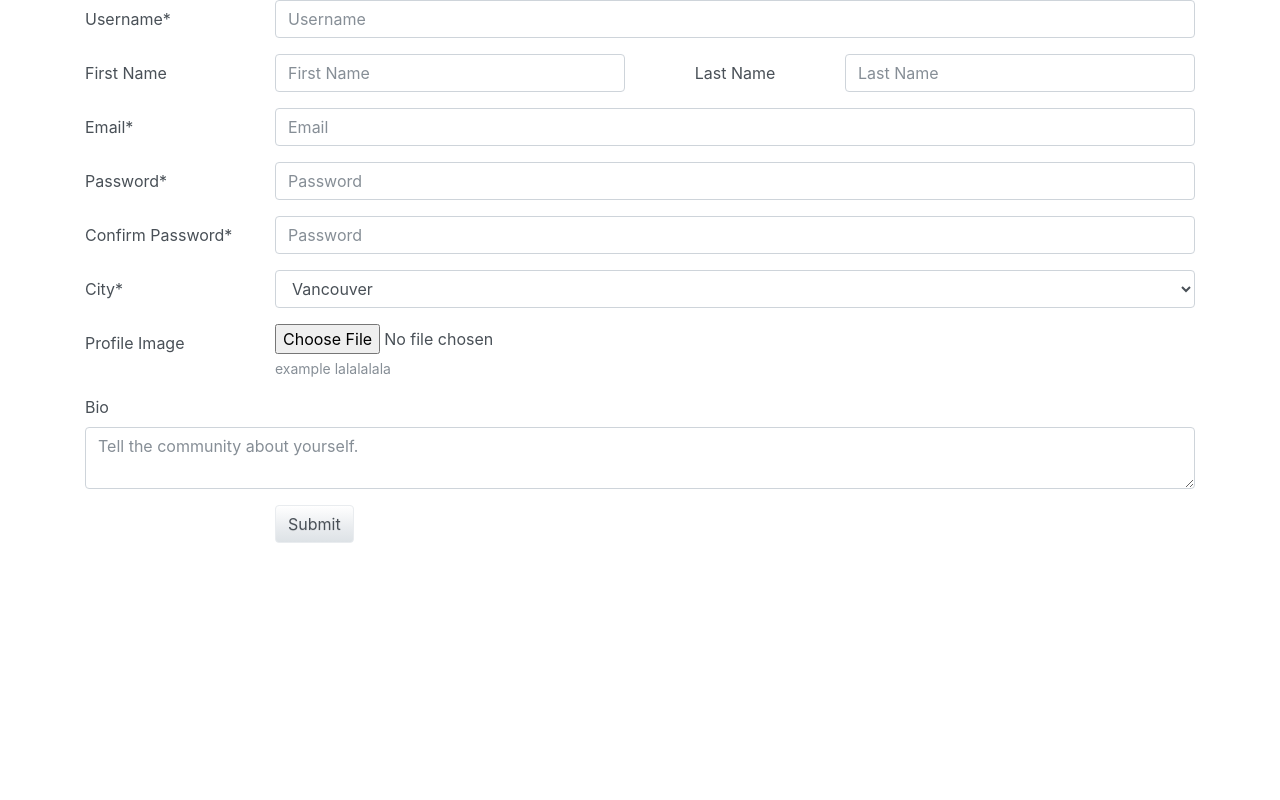
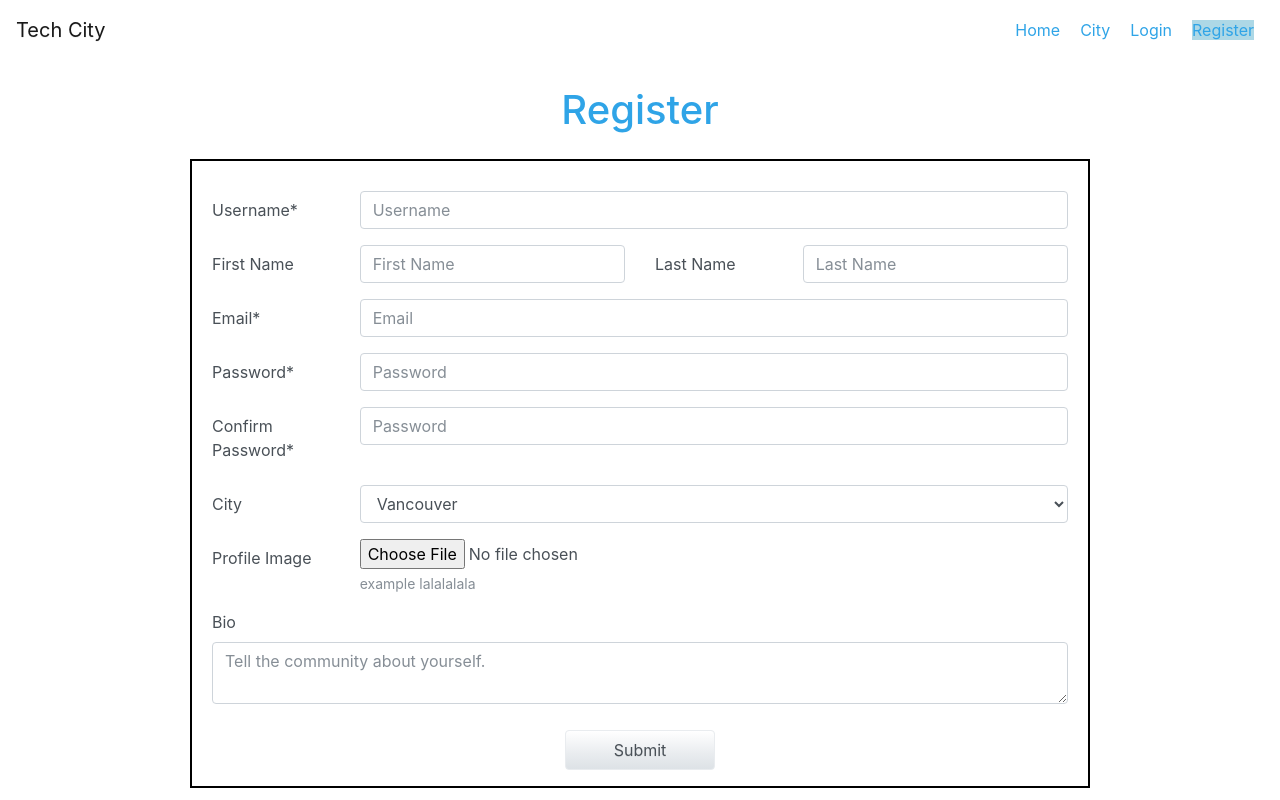
Before and after one commit to emaxet/tech-city, a React (Create React App) app in the folder client/: page /register in a window 1280 px wide. Built offline with nearby package versions, Linux system fonts and the light colour scheme.

Commit message:
add redux

```diff
--- a/client/package.json
+++ b/client/package.json
@@ -9,12 +9,15 @@
     "react": "^16.2.0",
     "react-animated-css": "^1.0.2",
     "react-dom": "^16.2.0",
+    "react-redux": "^5.0.6",
     "react-router": "^4.2.0",
     "react-router-dom": "^4.2.2",
     "react-router-redux": "^4.0.8",
     "react-scripts": "^1.0.17",
     "react-transition-group": "^2.2.1",
-    "reactstrap": "^5.0.0-alpha.4"
+    "reactstrap": "^5.0.0-alpha.4",
+    "redux": "^3.7.2",
+    "redux-thunk": "^2.2.0"
   },
   "scripts": {
     "build-css": "node-sass-chokidar src/scss -o src/css",
--- /dev/null
+++ b/client/src/actions/registrationActions.js
@@ -0,0 +1,7 @@
+import axios from 'axios';
+
+export function userRegistration(payload) {
+  return dispatch => {
+    return axios.post("http://localhost:3000/session/register", payload)
+  }
+}
--- a/client/src/containers/Chat.js
+++ b/client/src/containers/Chat.js
@@ -28,7 +28,7 @@ class Chat extends Component {
   }
 
   inputBarEnter(e) {
-    if (e.key == 'Enter') {
+    if (e.key === 'Enter') {
       this.submitMessage(e);
     }
   }
--- a/client/src/containers/Jobs.js
+++ b/client/src/containers/Jobs.js
@@ -4,6 +4,7 @@ import {JobBox} from '../components/JobBox'
 
 
 class Jobs extends Component {
+
   render() {
     return (
       <div>
--- a/client/src/containers/Login.js
+++ b/client/src/containers/Login.js
@@ -1,4 +1,6 @@
 import React from 'react';
+import axios from 'axios';
+import { MainNavbar } from '../components/MainNavbar';
 import { Container, Col, Button, Form, FormGroup, Label, Input } from 'reactstrap';
 
 export default class Register extends React.Component {
@@ -9,20 +11,48 @@ export default class Register extends React.Component {
       password: '',
       loggedIn: false
     };
+    this.validateForm = this.validateForm.bind(this);
+    this.handleSubmit = this.handleSubmit.bind(this);
   }
 
   validateForm() {
     return (
       this.state.email.length > 0 &&
-      this.state.displayName.length > 0 &&
-      this.state.password.length >= 6 &&
-      this.state.password === this.state.confirm
+      this.state.password.length > 0
     );
   }
+
+  handleSubmit(e){
+    e.preventDefault();
+    const URL = "http://localhost:3000/session/login"
+    if(this.validateForm()) {
+      const payload = {
+        email: this.state.email,
+        password: this.state.password
+      }
+      axios.post(URL, payload)
+      .then(function (response) {
+        console.log("hello")
+        console.log(response);
+      })
+      .catch(function(error){
+        console.log("bad")
+        console.log(error)
+      })
+    }
+    else {
+      alert("wrong")
+    }
+  }
+
+
 
   render() {
     console.log(this.state)
     return (
+      <div>
+        <MainNavbar />
+        <h2 className="registerTitle text-center">Login</h2>
         <Container>
           <Form className="loginForm" onSubmit={this.handleSubmit}>
             <FormGroup row>
@@ -46,6 +76,7 @@ export default class Register extends React.Component {
             </FormGroup>
           </Form>
         </Container>
+      </div>
     );
   }
 }
--- a/client/src/containers/Register.js
+++ b/client/src/containers/Register.js
@@ -1,8 +1,10 @@
 import React from 'react';
-import axios from 'axios';
+import { connect } from 'react-redux';
+import { userRegistration } from '../actions/registrationActions';
+import { MainNavbar } from '../components/MainNavbar';
 import { Container, Col, Button, Form, FormGroup, Label, Input, FormText } from 'reactstrap';
 
-export default class Register extends React.Component {
+class Register extends React.Component {
   constructor(props) {
     super(props);
     this.state = {
@@ -17,8 +19,13 @@ export default class Register extends React.Component {
       bio: '',
       loggedIn: false
     };
+    this.onChange = this.onChange.bind(this);
     this.validateForm = this.validateForm.bind(this);
     this.handleSubmit = this.handleSubmit.bind(this);
+  }
+
+  onChange(e) {
+    this.setState({ [e.target.name]: e.target.value});
   }
 
   validateForm() {
@@ -30,10 +37,9 @@ export default class Register extends React.Component {
     )
   }
 
-  handleSubmit(e){
+  handleSubmit(e) {
+    this.setState({ errors: {} });
     e.preventDefault();
-    const URL = "http://localhost:4000/api/v1/users/";
-    if(this.validateForm()) {
     const payload = {
       username: this.state.username,
       first_name: this.state.first_name,
@@ -43,73 +49,69 @@ export default class Register extends React.Component {
       city: this.state.city,
       // pic: this.state.pic,
       bio: this.state.bio,
-        role_id: 1
+      role_id: 1,
+      errors: {}
     }
-      axios.post(URL, payload)
-      .then(function (response) {
-        console.log(response);
-        if(response.data.code === 200){
-          console.log("registration successfull");
-
-          this.setState({loggedIn:true})
-        }
-      })
-    }
-    else {
-      alert("wrong")
-    }
+    this.props.userRegistration(payload).then(
+      () => {},
+      (err) => this.setState({ errors: err.response.data })
+    )
   }
 
 
   render() {
-    console.log(this.state)
+    // const {errors} = this.state;
+    console.log(this.state);
     return (
-      <Container>
-        <Form className="registerForm" onSubmit={this.handleSubmit}>
+      <div>
+        <MainNavbar />
+        <h2 className="registerTitle text-center">Register</h2>
+        <Container className="registerForm">
+          <Form onSubmit={this.handleSubmit}>
             <FormGroup row>
               <Label for="registerUsername" sm={2}>Username*</Label>
               <Col sm={10}>
                 <Input type="text" name="username" id="registerUsername" placeholder="Username" required
-                      onKeyPress={e => this.setState({username: e.target.value})} />
+                        onChange={this.onChange} />
               </Col>
             </FormGroup>
             <FormGroup row>
               <Label for="registerName" sm={2}>First Name</Label>
               <Col sm={4}>
                 <Input type="text" name="first_name" id="registerFirstName" placeholder="First Name"
-                      onKeyPress={e => this.setState({first_name: e.target.value})} />
+                        onChange={this.onChange} />
               </Col>
-            <Label for="registerName" sm={2} className="text-center">Last Name</Label>
+              <Label for="registerName" sm={2}>Last Name</Label>
               <Col sm={4}>
                 <Input type="text" name="last_name" id="registerLastName" placeholder="Last Name"
-                      onKeyPress={e => this.setState({last_name: e.target.value})} />
+                        onChange={this.onChange} />
               </Col>
             </FormGroup>
             <FormGroup row>
               <Label for="registerEmail" sm={2}>Email*</Label>
               <Col sm={10}>
                 <Input type="email" name="email" id="registerEmail" placeholder="Email" required
-                      onKeyPress={e => this.setState({email: e.target.value})} />
+                        onChange={this.onChange} />
               </Col>
             </FormGroup>
             <FormGroup row>
               <Label for="registerPassword" sm={2}>Password*</Label>
               <Col sm={10}>
                 <Input type="password" name="password" id="registerPassword" placeholder="Password" required
-                      onKeyPress={e => this.setState({password: e.target.value})} />
+                        onChange={this.onChange} />
               </Col>
             </FormGroup>
             <FormGroup row>
               <Label for="registerConfirmPassword" sm={2}>Confirm Password*</Label>
               <Col sm={10}>
                 <Input type="password" name="confirmPassword" id="registerConfirmPassword" placeholder="Password" required
-                      onKeyPress={e => this.setState({confirmPassword: e.target.value})} />
+                        onChange={this.onChange} />
               </Col>
             </FormGroup>
             <FormGroup row>
-            <Label for="registerCity" sm={2}>City*</Label>
+              <Label for="registerCity" sm={2}>City</Label>
               <Col sm={10}>
-              <Input type="select" name="city" id="registerCity" onChange={e => this.setState({city: e.target.value})}>
+                <Input type="select" name="city" id="registerCity" onChange={this.onChange}>
                   <option>Vancouver</option>
                   <option>Toronto</option>
                   <option>Seattle</option>
@@ -119,7 +121,7 @@ export default class Register extends React.Component {
             <FormGroup row>
               <Label for="registerPic" sm={2}>Profile Image</Label>
               <Col sm={10}>
-              <Input type="file" name="pic" id="registerPic" onChange={e => this.setState({pic: e.target.value})} />
+                <Input type="file" name="pic" id="registerPic" onChange={this.onChange} />
                 <FormText color="muted">
                   example lalalalala
                 </FormText>
@@ -128,15 +130,22 @@ export default class Register extends React.Component {
             <FormGroup>
               <Label for="exampleText">Bio</Label>
               <Input type="textarea" name="text" id="exampleText" placeholder="Tell the community about yourself."
-                    onKeyPress={e => this.setState({bio: e.target.value})} />
+                      onChange={this.onChange} />
             </FormGroup>
             <FormGroup row>
-            <Col sm={{ size: 10, offset: 2 }}>
+              <Col className="text-center">
                 <Button type="submit">Submit</Button>
               </Col>
             </FormGroup>
           </Form>
         </Container>
+      </div>
     );
   }
 }
+
+// Register.propTypes = {
+//   userRegistration: React.PropTypes.func.isRequired
+// }
+
+export default connect(null, { userRegistration }) (Register);
--- a/client/src/css/app.css
+++ b/client/src/css/app.css
@@ -1206,3 +1206,16 @@
 @media screen and (min-width: 560px) {
   .cityChat .inputBar {
     padding: 0 5em; } }
+
+.registerTitle {
+  margin: 2%;
+  font-size: 2.5em; }
+
+.registerForm {
+  max-width: 900px;
+  border: 2px solid black;
+  padding: 30px 20px 0 20px; }
+  .registerForm .btn {
+    width: 150px;
+    height: 40px;
+    margin-top: 10px; }
--- /dev/null
+++ b/client/src/css/register.css
@@ -0,0 +1,12 @@
+.registerTitle {
+  margin: 2%;
+  font-size: 2.5em; }
+
+.registerForm {
+  max-width: 900px;
+  border: 2px solid black;
+  padding: 30px 20px 0 20px; }
+  .registerForm .btn {
+    width: 150px;
+    height: 40px;
+    margin-top: 10px; }
--- a/client/src/index.js
+++ b/client/src/index.js
@@ -2,12 +2,19 @@ import React from 'react';
 import ReactDOM from 'react-dom';
 import 'bootstrap/dist/css/bootstrap.css';
 import App from './containers/App';
-// import { Provider } from 'react-redux';
+import { Provider } from 'react-redux';
+import thunk from 'redux-thunk';
+import { createStore, applyMiddleware } from 'redux';
+
+const store = createStore(
+  (state = {}) => state,
+  applyMiddleware(thunk)
+);
 
 
 ReactDOM.render(
-  // <Provider>
-    <App />,
-  // </Provider>,
+  <Provider store={store}>
+    <App />
+  </Provider>,
   document.getElementById('root')
 );
--- a/client/src/scss/app.scss
+++ b/client/src/scss/app.scss
@@ -5,3 +5,4 @@
 @import 'https://bootswatch.com/4/cerulean/bootstrap.min.css';
 @import './animate.scss';
 @import './cityChat.scss';
+@import './register.scss';
--- /dev/null
+++ b/client/src/scss/register.scss
@@ -0,0 +1,14 @@
+.registerTitle {
+  margin: 2%;
+  font-size: 2.5em;
+}
+.registerForm {
+  max-width: 900px;
+  border: 2px solid black;
+  padding: 30px 20px 0 20px;
+  .btn {
+    width: 150px;
+    height: 40px;
+    margin-top: 10px;
+  }
+}
```
Also changed, not shown: client/src/containers/AddJobs.js (added), 2 other files (tests, documents, lock files or other folders). Lines whose indentation alone changed are shown as unchanged.
